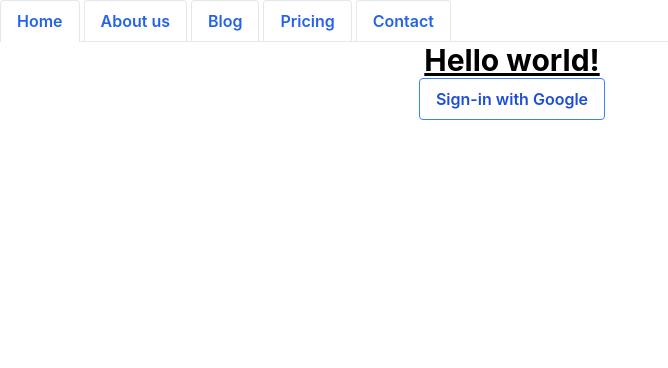
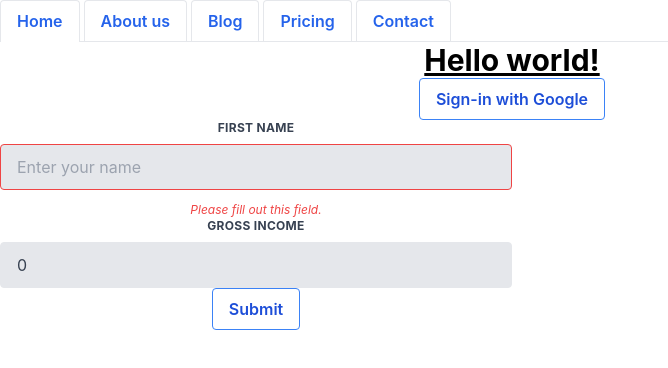
Before and after one commit to musayuksel/react-firebase-tailwind, a React (Create React App) app: page / in a window 1280 px wide. Shown: the top 368 px of the page, without its empty margins (0-668 px from the left). Built offline with nearby package versions, Linux system fonts and the light colour scheme; no server answers.

Commit message:
Feat:Add form to Home page

```diff
--- a/src/components/Home.js
+++ b/src/components/Home.js
@@ -1,7 +1,12 @@
-import React from "react";
+import React, { useState } from "react";
 import { signInWithGoogle } from "../firebase-config";
 
 export default function Home({ setUser }) {
+  const [name, setName] = useState("");
+  const [income, setIncome] = useState(0);
+  function handleSubmit(e) {
+    e.preventDefault();
+  }
   return (
     <main className="App container">
       <h1 className="text-3xl font-bold underline">Hello world!</h1>
@@ -11,6 +16,43 @@
       >
         Sign-in with Google
       </button>
+      <form onSubmit={handleSubmit} className="w-full max-w-lg">
+        <label
+          class="block uppercase tracking-wide text-gray-700 text-xs font-bold mb-2"
+          for="grid-name"
+        >
+          First Name
+        </label>
+        <input
+          onChange={(e) => setName(e.target.value)}
+          className="appearance-none block w-full bg-gray-200 text-gray-700 border border-red-500 rounded py-3 px-4 mb-3 leading-tight focus:outline-none focus:bg-white"
+          type="text"
+          value={name}
+          id="grid-name"
+          placeholder="Enter your name"
+        />
+        <p class="text-red-500 text-xs italic">Please fill out this field.</p>
+        <label
+          class="block uppercase tracking-wide text-gray-700 text-xs font-bold mb-2"
+          for="gross-income"
+        >
+          Gross income
+        </label>
+        <input
+          onChange={(e) => setIncome(e.target.value)}
+          className="appearance-none block w-full bg-gray-200 text-gray-700 border border-gray-200 rounded py-3 px-4 leading-tight focus:outline-none focus:bg-white focus:border-gray-500"
+          value={income}
+          type="number"
+          id="gross-income"
+          placeholder="Enter your gross income"
+        />
+        <button
+          className="bg-transparent hover:bg-blue-500 text-blue-700 font-semibold hover:text-white py-2 px-4 border border-blue-500 hover:border-transparent rounded"
+          type="submit"
+        >
+          Submit
+        </button>
+      </form>
     </main>
   );
 }
```
